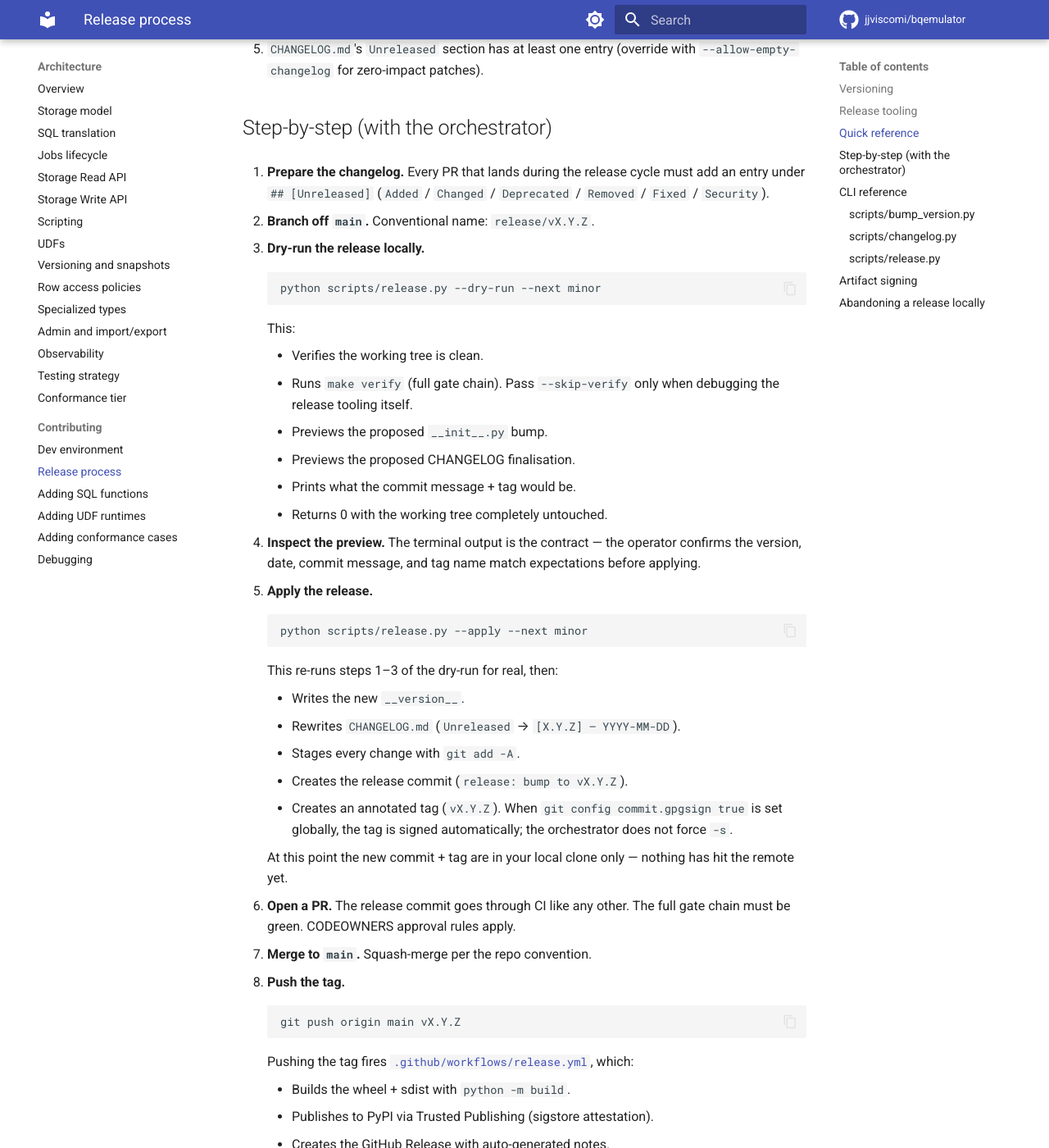
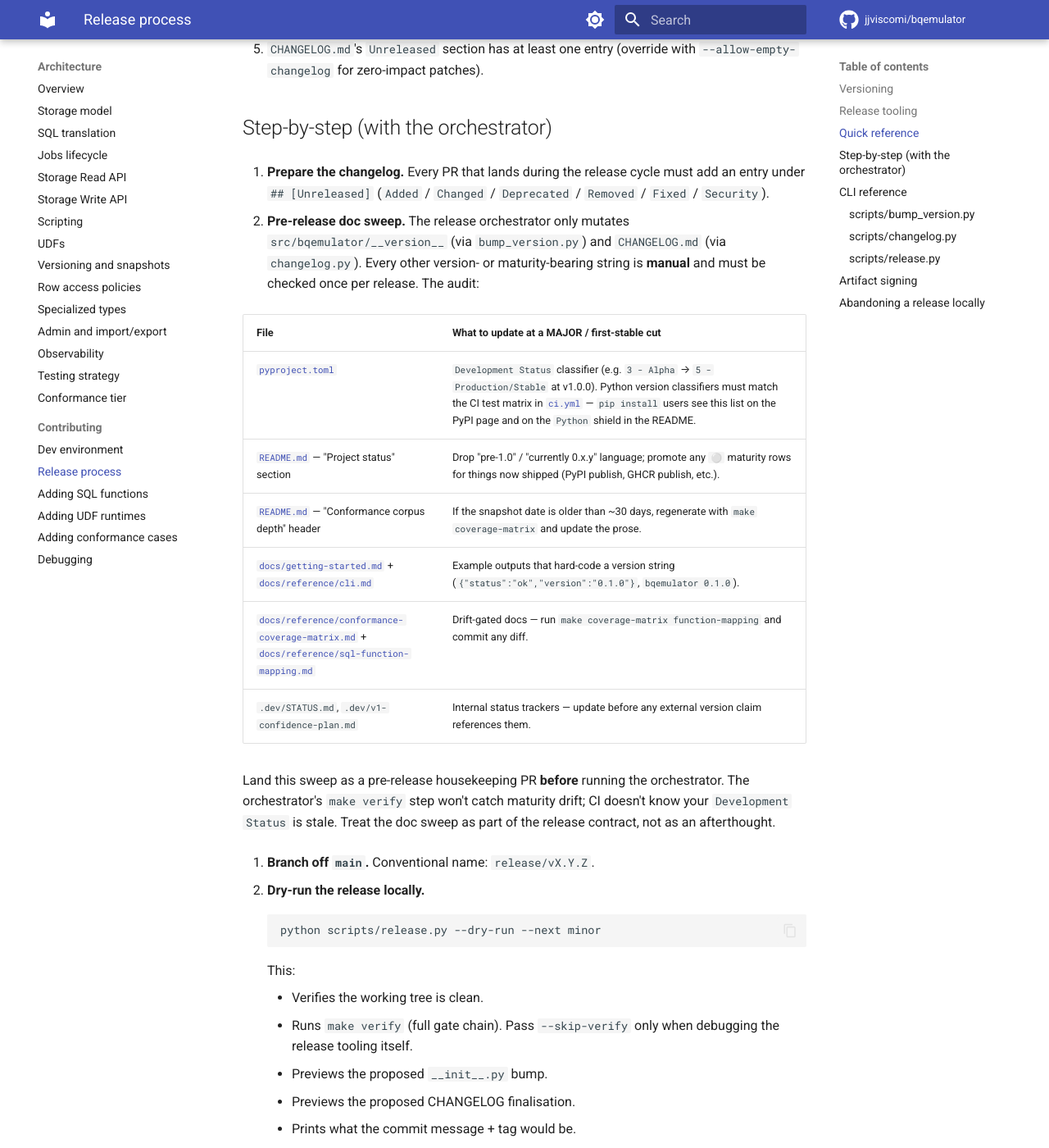
Before and after one commit to jjviscomi/bqemulator, an MkDocs documentation site: the page built from docs/architecture/contributing/release-process.md, in a window 1280 px wide and 1400 px high, scrolled down 1474 px. Shown: the whole window at 82% size. Built offline with MkDocs 1.6.1 and Material for MkDocs 9.7.7, drawn with Linux system fonts in a browser that asks for light colours; comment, search, counter and statistics services are not loaded; the version menu is left out; some of the changed text lies outside the part shown.

Commit message:
chore(release): pyproject maturity bump + pre-release doc-sweep step
Two related changes ahead of the v1.0.0 tag cut.

**pyproject.toml classifiers** — bring the published metadata in
line with what we ship and what CI actually tests:

* ``Development Status :: 3 - Alpha`` → ``5 - Production/Stable``.
  The previous classifier was a holdover from pre-1.0 and was
  going to render on PyPI's package page as "Alpha" for a v1.0.0
  release that's gated behind a 90% line+branch coverage floor,
  a 7-tier test pyramid, sigstore-attested wheels, cosign-signed
  images, and 1,141 conformance fixtures replayed every PR.
  ``5 - Production/Stable`` is the honest tag.
* Added ``Programming Language :: Python :: 3.14``. CI's
  ``Unit + property tests`` matrix already runs on 3.14 across
  ubuntu / macos / windows, but the PyPI classifier list only
  declared 3.11–3.13. The ``Python`` shield in the README reads
  from this list, so without the addition the badge would have
  rendered ``python | 3.11 | 3.12 | 3.13`` even though the package
  actually supports + tests against 3.14.

**docs/architecture/contributing/release-process.md** — add a
"Pre-release doc sweep" step (now step 2 of the step-by-step)
that lists every version- or maturity-bearing string the release
orchestrator does **not** auto-update. The orchestrator only
touches ``src/bqemulator/__version__`` (via ``bump_version.py``)
and ``CHANGELOG.md`` (via ``changelog.py``); everything else is
operator-checked. The new table covers ``pyproject.toml``
classifiers, README maturity prose, ``getting-started.md`` +
``cli.md`` example outputs that hard-code a version string, and
the drift-gated reference docs (``coverage-matrix``,
``sql-function-mapping``). Renumbered the subsequent steps
(3–10) to maintain ordering.

Catches what bit us in this PR — the v1.0.0 cut was about to
ship with "Alpha" on the PyPI page and a Python badge missing 3.14.

AGENTS.md gate passes locally:
- ``make lint``         exit 0
- ``make test-unit``    2482 passed, 308 deselected, 47s
- ``make test-coverage`` 3098 passed, 1 skipped, **90.97%** line+branch, 81s

````diff
--- a/docs/architecture/contributing/release-process.md
+++ b/docs/architecture/contributing/release-process.md
@@ -63,9 +63,30 @@
    (`Added` / `Changed` / `Deprecated` / `Removed` / `Fixed` /
    `Security`).
 
-2. **Branch off `main`.** Conventional name: `release/vX.Y.Z`.
+2. **Pre-release doc sweep.** The release orchestrator only mutates
+   `src/bqemulator/__version__` (via `bump_version.py`) and
+   `CHANGELOG.md` (via `changelog.py`). Every other version- or
+   maturity-bearing string is **manual** and must be checked once per
+   release. The audit:
 
-3. **Dry-run the release locally.**
+   | File | What to update at a MAJOR / first-stable cut |
+   |---|---|
+   | [`pyproject.toml`](https://github.com/jjviscomi/bqemulator/blob/main/pyproject.toml) | `Development Status` classifier (e.g. `3 - Alpha` → `5 - Production/Stable` at v1.0.0). Python version classifiers must match the CI test matrix in [`ci.yml`](https://github.com/jjviscomi/bqemulator/blob/main/.github/workflows/ci.yml) — `pip install` users see this list on the PyPI page and on the `Python` shield in the README. |
+   | [`README.md`](https://github.com/jjviscomi/bqemulator/blob/main/README.md) — "Project status" section | Drop "pre-1.0" / "currently 0.x.y" language; promote any `⚪` maturity rows for things now shipped (PyPI publish, GHCR publish, etc.). |
+   | [`README.md`](https://github.com/jjviscomi/bqemulator/blob/main/README.md) — "Conformance corpus depth" header | If the snapshot date is older than ~30 days, regenerate with `make coverage-matrix` and update the prose. |
+   | [`docs/getting-started.md`](https://github.com/jjviscomi/bqemulator/blob/main/docs/getting-started.md) + [`docs/reference/cli.md`](https://github.com/jjviscomi/bqemulator/blob/main/docs/reference/cli.md) | Example outputs that hard-code a version string (`{"status":"ok","version":"0.1.0"}`, `bqemulator 0.1.0`). |
+   | [`docs/reference/conformance-coverage-matrix.md`](https://github.com/jjviscomi/bqemulator/blob/main/docs/reference/conformance-coverage-matrix.md) + [`docs/reference/sql-function-mapping.md`](https://github.com/jjviscomi/bqemulator/blob/main/docs/reference/sql-function-mapping.md) | Drift-gated docs — run `make coverage-matrix function-mapping` and commit any diff. |
+   | `.dev/STATUS.md`, `.dev/v1-confidence-plan.md` | Internal status trackers — update before any external version claim references them. |
+
+   Land this sweep as a pre-release housekeeping PR **before** running
+   the orchestrator. The orchestrator's `make verify` step won't catch
+   maturity drift; CI doesn't know your `Development Status` is stale.
+   Treat the doc sweep as part of the release contract, not as an
+   afterthought.
+
+3. **Branch off `main`.** Conventional name: `release/vX.Y.Z`.
+
+4. **Dry-run the release locally.**
 
     ```bash
     python scripts/release.py --dry-run --next minor
@@ -81,17 +102,17 @@
     - Prints what the commit message + tag would be.
     - Returns 0 with the working tree completely untouched.
 
-4. **Inspect the preview.** The terminal output is the contract — the
+5. **Inspect the preview.** The terminal output is the contract — the
    operator confirms the version, date, commit message, and tag name
    match expectations before applying.
 
-5. **Apply the release.**
+6. **Apply the release.**
 
     ```bash
     python scripts/release.py --apply --next minor
     ```
 
-    This re-runs steps 1–3 of the dry-run for real, then:
+    This re-runs steps 4–5 of the dry-run for real, then:
 
     - Writes the new `__version__`.
     - Rewrites `CHANGELOG.md` (`Unreleased` → `[X.Y.Z] — YYYY-MM-DD`).
--- a/pyproject.toml
+++ b/pyproject.toml
@@ -24,7 +24,7 @@
     "ci",
 ]
 classifiers = [
-    "Development Status :: 3 - Alpha",
+    "Development Status :: 5 - Production/Stable",
     "Intended Audience :: Developers",
     "License :: OSI Approved :: Apache Software License",
     "Operating System :: OS Independent",
@@ -32,6 +32,7 @@
     "Programming Language :: Python :: 3.11",
     "Programming Language :: Python :: 3.12",
     "Programming Language :: Python :: 3.13",
+    "Programming Language :: Python :: 3.14",
     "Programming Language :: Python :: 3 :: Only",
     "Topic :: Database",
     "Topic :: Software Development :: Testing",
````
Also changed, not shown: other parts of docs/architecture/contributing/release-process.md (+4 -4 lines).
